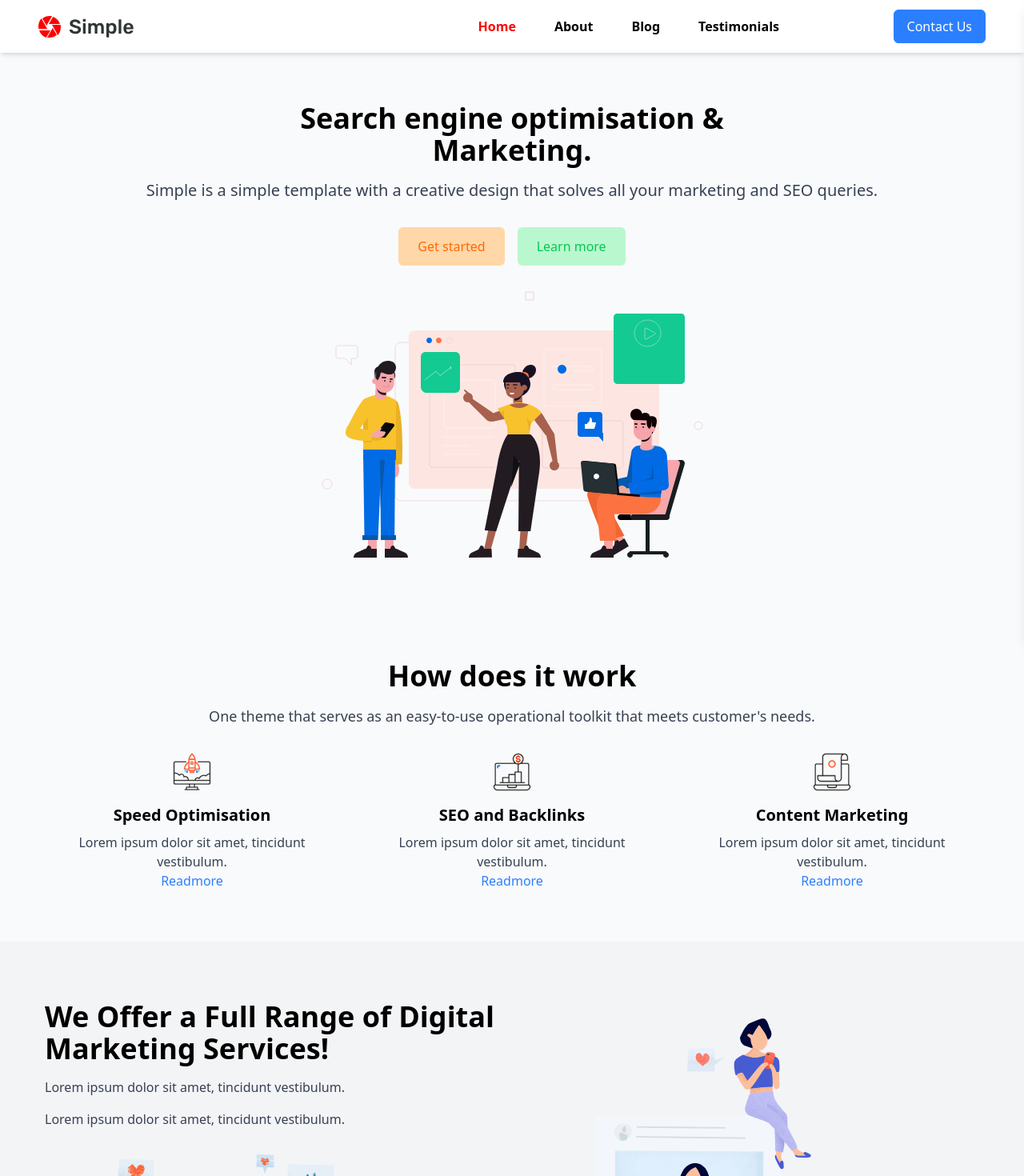
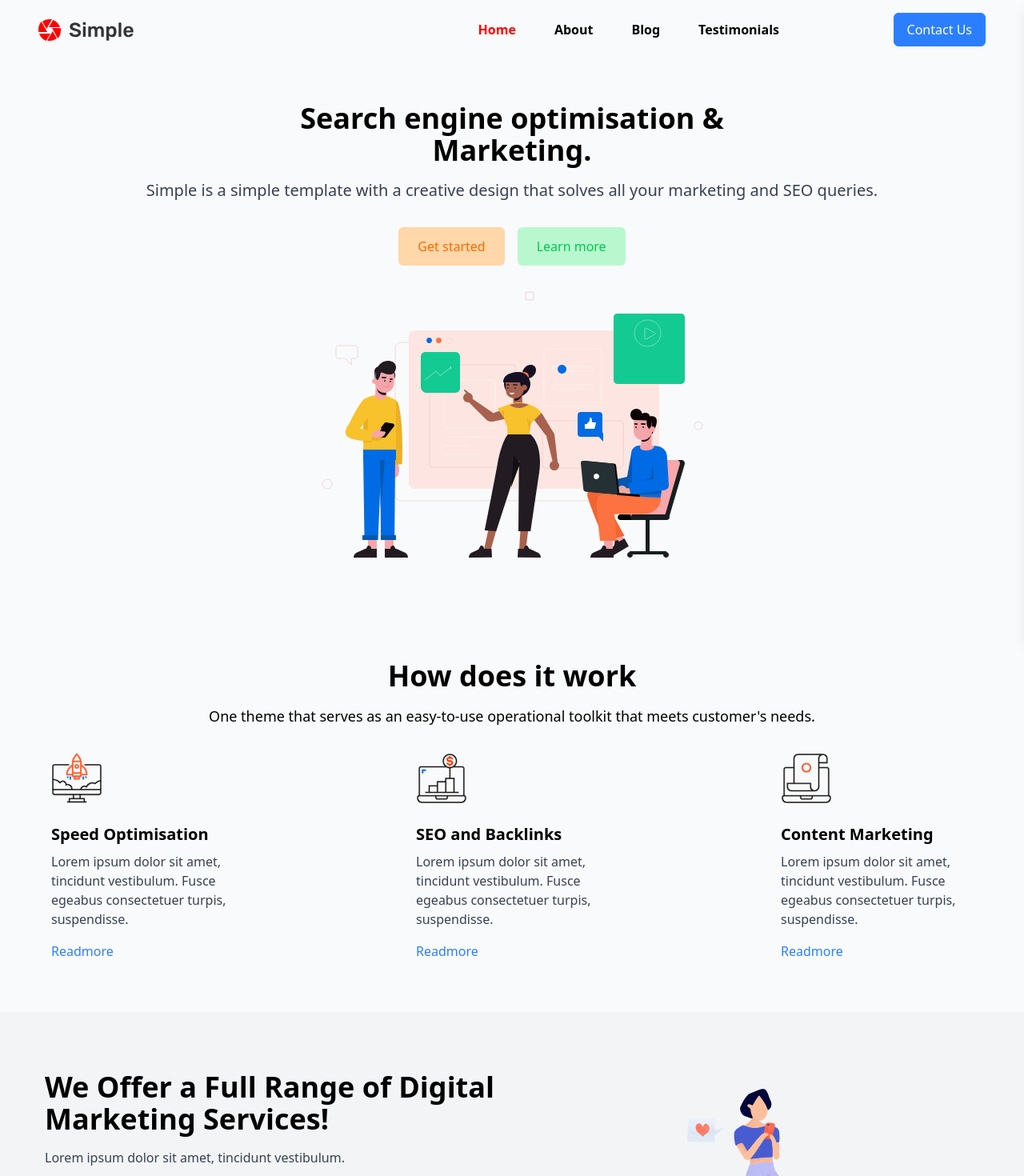
Before and after one commit to Mhusain2024/ReactAssignment1, a React (Vite) app: page / in a window 1280 px wide. Shown: the top 1470 px of the page at 80% size. Built offline with nearby package versions, Linux system fonts and the light colour scheme.

Commit message:
changes in sticky navbar and features overview section

```diff
--- a/src/components/FeatureCard.jsx
+++ b/src/components/FeatureCard.jsx
@@ -3,14 +3,15 @@ import React from 'react';
 
 const FeatureCard = ({ image, title, description }) => {
   return (
-    <div className="feature-card text-center">
+    // <div className="feature-card text-left  max-w-xs pl-4">
+    <div className="feature-card text-left  w-3xs pl-2">
       <img
         src={image}
         alt={title}
-        className="w-12 h-12 mx-auto mb-4"
+        className="w-16 h-16 ml-0 mb-4"
       />
-      <h5 className="text-xl font-bold mb-2">{title}</h5>
-      <p className="text-gray-700">{description}</p>
+      <h5 className="text-xl font-bold py-2">{title}</h5>
+      <p className="text-gray-700 mb-4">{description}</p>
       <a href="#" className="text-blue-500 hover:text-blue-700">Readmore</a>
     </div>
   );
--- a/src/components/FeaturesOverview.jsx
+++ b/src/components/FeaturesOverview.jsx
@@ -6,43 +6,48 @@ const featuresData = [
     id: 1,
     image: "assets/Group12.svg",
     title: "Speed Optimisation",
-    description: "Lorem ipsum dolor sit amet, tincidunt vestibulum.",
+    description: "Lorem ipsum dolor sit amet, tincidunt vestibulum. Fusce egeabus consectetuer turpis, suspendisse.",
   },
   {
     id: 2,
     image: "assets/Group7.svg",
     title: "SEO and Backlinks",
-    description: "Lorem ipsum dolor sit amet, tincidunt vestibulum.",
+    description: "Lorem ipsum dolor sit amet, tincidunt vestibulum. Fusce egeabus consectetuer turpis, suspendisse.",
   },
   {
     id: 3,
     image: "assets/Group5.svg",
     title: "Content Marketing",
-    description: "Lorem ipsum dolor sit amet, tincidunt vestibulum.",
+    description: "Lorem ipsum dolor sit amet, tincidunt vestibulum. Fusce egeabus consectetuer turpis, suspendisse.",
   },
 ];
 
 const FeaturesOverview = () => {
   return (
-    <section className="features-overview py-16 bg-gray-100">
+    <section className="features-overview py-16 bg-white">
       <div className="container mx-auto px-4 text-center">
         {/* Section Header */}
         <div className="text-center mb-8">
           <h2 className="text-3xl md:text-4xl font-bold mb-4">How does it work</h2>
-          <p className="text-lg text-gray-700">
+          <p className="text-lg text-white-700">
             One theme that serves as an easy-to-use operational toolkit that meets customer's needs.
           </p>
         </div>
 
         {/* Feature Cards */}
-        <div className="grid grid-cols-1 md:grid-cols-3 gap-8">
-          {featuresData.map((feature) => (
+        <div className="flex flex-col md:flex-row justify-between gap-4 md:gap-8">
+          {featuresData.map((feature, index) => (
+             <div
+            //  key={index}
+            //  className={`flex justify-${index === 0 ? 'start' : index === 1 ? 'center' : 'end'}`}
+           >
               <FeatureCard
                 key={feature.id}
                 image={feature.image}
                 title={feature.title}
                 description={feature.description}
               />
+            </div>
           ))}
         </div>
       </div>
--- a/src/components/Navbar.jsx
+++ b/src/components/Navbar.jsx
@@ -1,7 +1,7 @@
 import React, { useState, useEffect } from 'react';
-import Logo from './Logo.jsx';
-import NavLinks from './NavLinks.jsx';
-import ActionButton from './ActionButton.jsx';
+import Logo from './Logo';
+import NavLinks from './NavLinks';
+import ActionButton from './ActionButton';
 
 const Navbar = () => {
   const [isOpen, setIsOpen] = useState(false);
@@ -10,7 +10,7 @@ const Navbar = () => {
   // Add scroll event listener
   useEffect(() => {
     const handleScroll = () => {
-      if (window.scrollY > 10) {
+      if (window.scrollY > 30) {
         setIsScrolled(true);
       } else {
         setIsScrolled(false);
@@ -26,29 +26,37 @@ const Navbar = () => {
   }, []);
 
   return (
-    <nav className={`fixed top-0 left-0 right-0 flex items-center justify-between py-3 px-4 md:px-8 lg:px-12 bg-white shadow-md z-30 transition-all duration-300 ${
-      isScrolled ? 'shadow-lg' : 'shadow-md'
+    <nav className={`fixed top-0 left-0 right-0 flex items-center justify-between transition-all duration-300 z-30 ${
+      isScrolled
+        ? 'py-2 px-4 md:px-6 bg-white shadow-lg'
+        : 'py-4 px-4 md:px-8 lg:px-12 bg-gray-50'
     }`}>
-      {/* Left Side: Logo */}
+      {/* Left Side: Logo (with conditional sizing) */}
       <div className="flex items-center">
-        <Logo />
+        <div className={`transition-all duration-300 ${isScrolled ? 'scale-90' : 'scale-100'}`}>
+          <Logo />
+        </div>
       </div>
 
       {/* Desktop Navigation (Hidden on mobile) */}
       <div className="hidden lg:flex flex-grow justify-center">
-        <ul className="flex gap-4">
+        <ul className={`flex gap-4 transition-all duration-300 ${isScrolled ? 'text-white text-sm' : 'text-gray-800'}`}>
           <NavLinks />
         </ul>
       </div>
 
       {/* Desktop Action Button (Hidden on mobile) */}
       <div className="hidden lg:flex items-center">
-        <ActionButton />
+        <div className={`transition-all duration-300 ${isScrolled ? 'scale-95' : 'scale-100'}`}>
+          <ActionButton />
+        </div>
       </div>
 
       {/* Hamburger Menu Toggle (Mobile only) */}
       <button
-        className="lg:hidden text-gray-700 focus:outline-none"
+        className={`lg:hidden focus:outline-none transition-colors duration-300 ${
+          isScrolled ? 'text-white' : 'text-gray-700'
+        }`}
         onClick={() => setIsOpen(!isOpen)}
       >
         <svg
```
Lines whose indentation alone changed are shown as unchanged.
